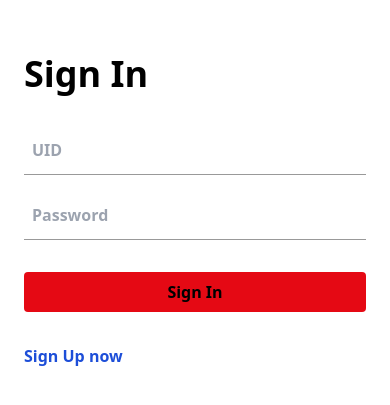
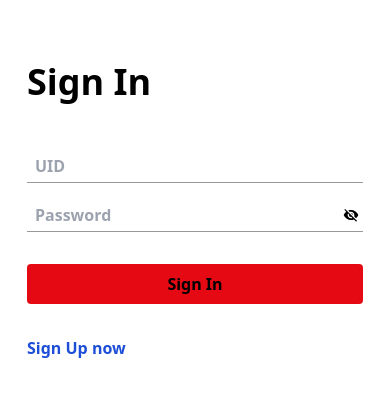
Before and after one commit to TonyLeeIT/Booking_Dates_Hanbiro, a Next.js app: page /login in a window 390 px wide. Shown: the part 259-664 px from the top of the page. Built offline with nearby package versions, Linux system fonts and the light colour scheme.

Commit message:
update ui

```diff
--- a/components/Header.tsx
+++ b/components/Header.tsx
@@ -1,7 +1,6 @@
 import { useStateContext } from "@/context/ContextProvider";
-import { User } from "@/interface";
 import { useRouter } from "next/router";
-import React from "react";
+import ExitToAppIcon from "@mui/icons-material/ExitToApp";
 
 type Props = {};
 
@@ -18,9 +17,11 @@ const Header = (props: Props) => {
       {" "}
       <ul className="space-x-5 md:space-x-10 flex">
         <li className="headerLink">{user.displayName}</li>
-        <li className="headerLink" onClick={signOut}>
-          Sign Out
-        </li>
+        <div className="flex">
+          {" "}
+          <li>Sign Out</li>
+          <ExitToAppIcon className="headerLink" onClick={signOut} />
+        </div>
       </ul>
     </div>
   );
--- a/pages/login.tsx
+++ b/pages/login.tsx
@@ -1,12 +1,14 @@
 import Image from "next/image";
 import BackgroundImage from "../assets/nasa-Q1p7bh3SHj8-unsplash.jpg";
-import { useState } from "react";
+import { HTMLInputTypeAttribute, useState } from "react";
 import { useRouter } from "next/router";
 import { AuthResponse, Sign } from "../interface";
 import axios, { AxiosError } from "axios";
 import { Alert, IconButton } from "@mui/material";
 import CloseIcon from "@mui/icons-material/Close";
 import Collapse from "@mui/material/Collapse";
+import VisibilityIcon from "@mui/icons-material/Visibility";
+import VisibilityOffIcon from "@mui/icons-material/VisibilityOff";
 
 type Props = {};
 
@@ -22,6 +24,9 @@ const Login = (props: Props) => {
   const [password, setPassword] = useState<string>("");
   const [open, setOpen] = useState(false);
   const [message, setMessage] = useState<Message | null>(null);
+  const [type, setType] = useState<HTMLInputTypeAttribute | undefined>(
+    "password"
+  );
 
   const switchTo = (e: React.MouseEvent<HTMLButtonElement>): void => {
     e.preventDefault();
@@ -44,13 +49,13 @@ const Login = (props: Props) => {
             }
           )
           .then((res) => {
+            const { jwt: token }: AuthResponse = res.data;
+            document.cookie = `jwt=${token}`;
             setMessage({
               status: res.status,
               message: "Authentication Complete!",
             });
             setOpen(true);
-            const { jwt: token }: AuthResponse = res.data;
-            document.cookie = `jwt=${token}`;
             route.push("/");
           })
           .catch((err: AxiosError) => {
@@ -101,7 +106,15 @@ const Login = (props: Props) => {
         break;
     }
   };
-  console.log(userid, password);
+  const handleToggle = () =>{
+    if(type === "password"){
+      setType("text")
+    }
+    if(type === "text"){
+      setType("password")
+    }
+  }
+
   return (
     <div className="h-screen w-screen flex flex-col justify-center bg-white items-center md:bg-transparent font-semibold">
       <Collapse className="absolute top-4" in={open}>
@@ -130,10 +143,11 @@ const Login = (props: Props) => {
         className="-z-10 !hidden sm:!inline object-cover"
       />
 
-      <form className="relative mt-24 space-y-8 rounded-sm lg:rounded-lg bg-white/50 py-10 px-6 md:mt-0 md:max-w-md md:px-14">
+      <form className="relative mt-24 space-y-8 rounded-sm lg:rounded-lg bg-white/50 py-10 px-6 md:mt-0 w-full max-w-sm md:max-w-md md:px-14">
         <h1 className="text-4xl">{`Sign ${sign}`}</h1>
         <div className="space-y-4">
-          <label className="inline-block w-full">
+          <label className="w-full">
+            <span className={`label`}>
               <input
                 type="text"
                 placeholder="UID"
@@ -141,17 +155,26 @@ const Login = (props: Props) => {
                 name="userid"
                 value={userid}
                 onChange={(e) => setUserId(e.target.value)}
+                autoFocus
               />
+            </span>
           </label>
-          <label className="inline-block w-full">
+          <label className="w-full">
+            <span className={`label`}>
               <input
-              type="password"
+                className={`input`}
+                type={type}
                 placeholder="Password"
-              className={`input`}
                 name="password"
                 value={password}
                 onChange={(e) => setPassword(e.target.value)}
               />
+              {type === "password" ? (
+                <VisibilityOffIcon className="absolute right-1 top-1/2 h-4 w-4 cursor-pointer" onClick={handleToggle}/>
+              ) : (
+                <VisibilityIcon className="absolute right-1 top-1/2 h-4 w-4 cursor-pointer" onClick={handleToggle} />
+              )}
+            </span>
           </label>
         </div>
         <button
--- a/styles/globals.css
+++ b/styles/globals.css
@@ -42,11 +42,16 @@
     @apply shadow-lg md:shadow-xl
   }
 
-  .input {
-    @apply w-full bg-transparent px-2 py-3 md:placeholder-[white] border-b md:border-[#fff] border-[#999] focus:bg-transparent;
+  .label {
+    @apply relative flex pt-5 pb-1  border-b md:border-[#fff] border-[#999] focus:bg-transparent;
+  }
+
+  .input{
+    @apply bg-transparent px-2 outline-none md:text-white w-full
   }
 
   .schedule-button{
     @apply p-2 cursor-pointer transition duration-200 ease-out hover:scale-125  items-center disabled:opacity-50 disabled:scale-100
   }
+
 }
```
Also changed, not shown: 1 other file (tests, documents, lock files or other folders). Lines whose indentation alone changed are shown as unchanged.
